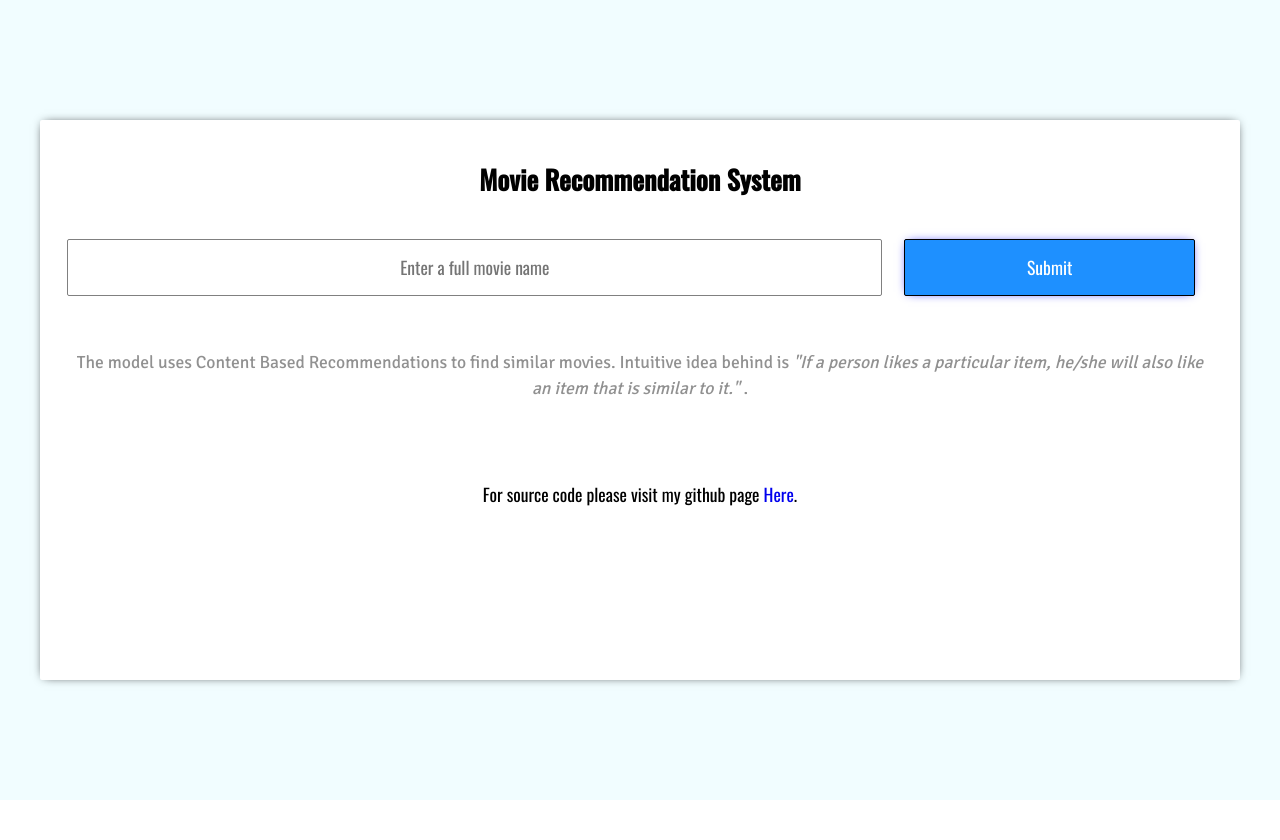
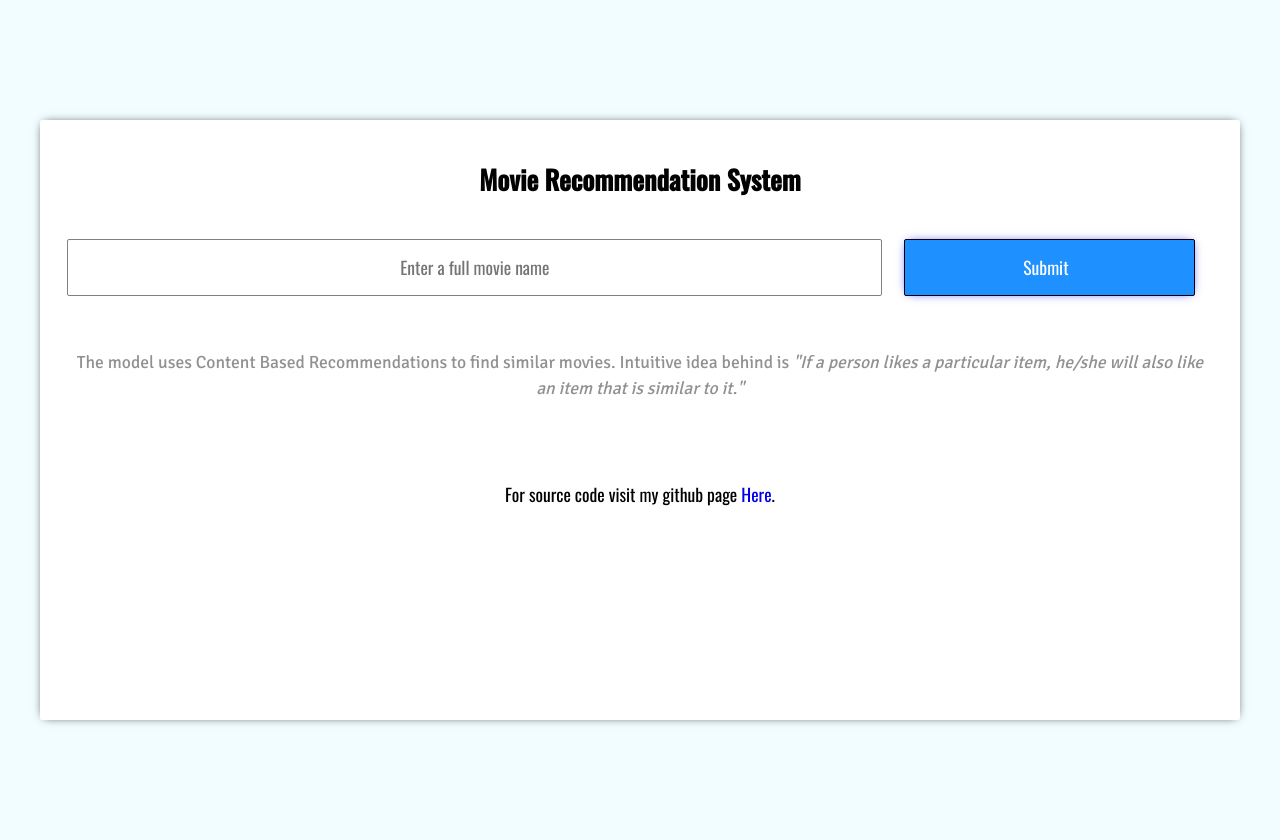
Before and after one commit to maheshphutane/find-movie, a Flask app: page / in a window 1280 px wide. Before the commit the page ends 800 px from the top, so only its background shows below. Run offline with Flask 2, Linux system fonts and the light colour scheme; parts of the project's set-up code (start-up, migrations or seed data) failed here and were passed over; some libraries are stand-ins or nearby versions.

Commit message:
Update index.html

```diff
--- a/templates/index.html
+++ b/templates/index.html
@@ -22,7 +22,7 @@ body {
   font-family: 'Oswald', sans-serif;
   font-weight: 300;
   font-size: 105%;
-    background-color: #F1FDFF;
+   background-color: #F1FDFF;
   line-height: 1.5;
   color: #000;
 }
@@ -102,7 +102,7 @@ figure {
 }
 
     .movie{
-        height: 70vh;
+        height: 75vh;
         margin-top: 15vh;
         margin-bottom: 15vh;
         margin-right: 5vh;
@@ -128,11 +128,14 @@ figure {
         width: 25%;
         padding: 1em;
         margin: 1em;
+
         border-radius: 2px;
         color: white;
         background-color:dodgerblue;
         border: 1px solid black;
         box-shadow: 0px 0px 10px -4px blue;
+        text-align:centre;
+        padding-left:10px;
 
     }
     #submission_button:hover {
@@ -146,7 +149,7 @@ figure {
     @media screen and (max-width:600px) {
         .movie{
             margin-top: 12vh;
-            margin-bottom: 12vh;
+            margin-bottom: 8vh;
         }
 }
 </style>
@@ -165,11 +168,11 @@ figure {
 
     font-family: 'Oswald', sans-serif;
 
-    font-family: 'Signika', sans-serif; color: #919191; padding: 1em;">The model uses <b>Content Based Recommendations</b> to find similar movies. Intuitive idea behind is <i>"If a person likes a particular item, he/she will also like an item that is similar to it."</i> .</p>
+    font-family: 'Signika', sans-serif; color: #919191; padding: 1em;">The model uses <b>Content Based Recommendations</b> to find similar movies. Intuitive idea behind is <i>"If a person likes a particular item, he/she will also like an item that is similar to it."</i></p>
         <br>
-        <p>For source code please visit my github page <a href="https://github.com/maheshphutane/find-movie" target="_blank">Here</a>.</p>
+        <p>For source code  visit my github page <a href="https://github.com/maheshphutane/find-movie" target="_blank">Here</a>.</p>
   </div>
-<!-- partial -->
+
   <script src='https://cdn.jsdelivr.net/npm/jquery@2.2.4/dist/jquery.min.js'></script>
 <script src='https://cdn.jsdelivr.net/npm/animejs@3.1.0/lib/anime.min.js'></script>
 
```
